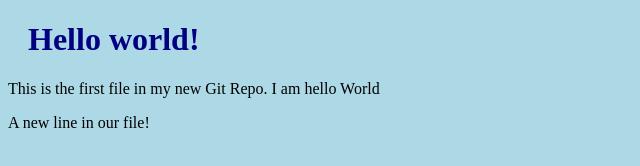
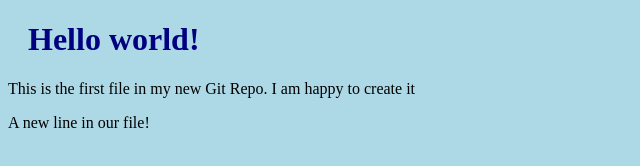
Before and after one commit to Aliraza1002/Hello-World, a plain HTML site: page index.html in a window 1280 px wide. Shown: the full height of the page, 0-640 px from the left. Drawn offline with Linux system fonts and the light colour scheme.

Commit message:
Update index.html

```diff
--- a/index.html
+++ b/index.html
@@ -7,7 +7,7 @@
 <body>
 
 <h1>Hello world!</h1>
-<p>This is the first file in my new Git Repo. I am hello World</p>
+<p>This is the first file in my new Git Repo. I am happy to create it</p>
 <p>A new line in our file!</p>
 
 </body>
```
